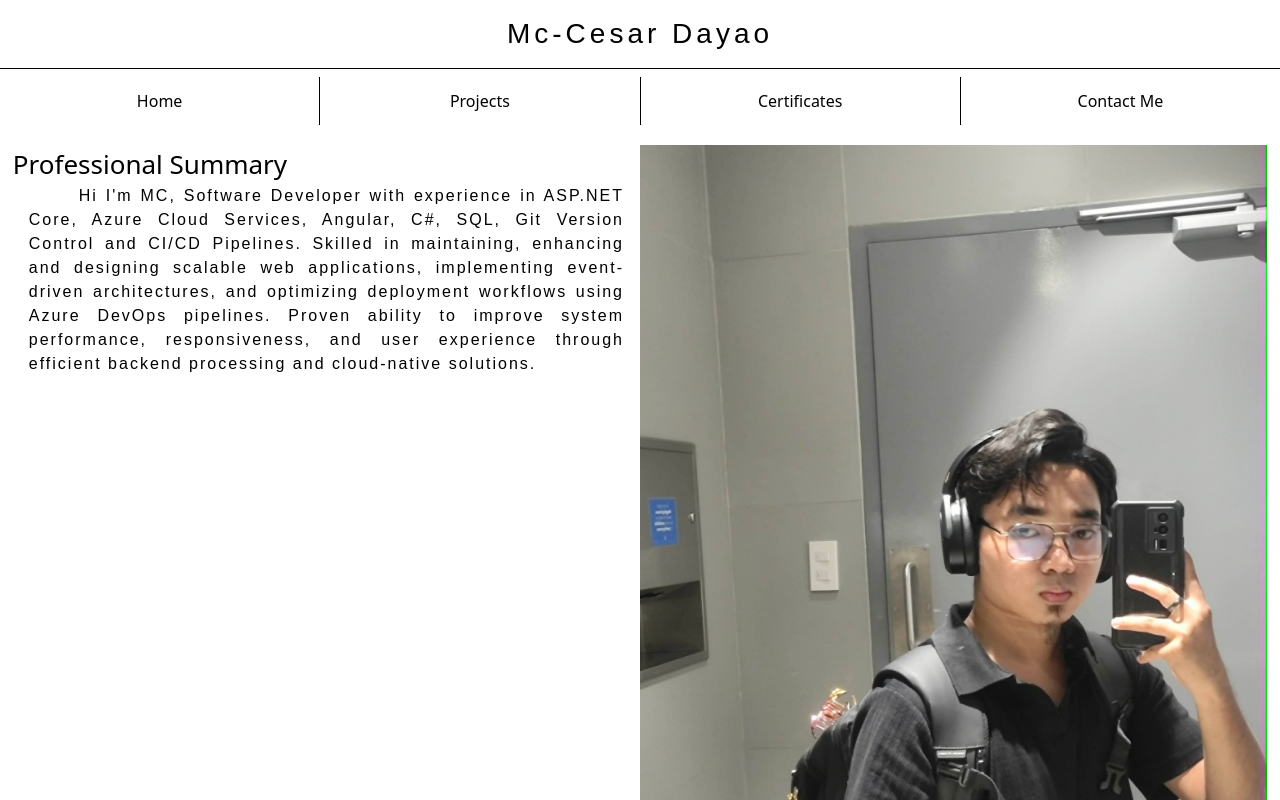
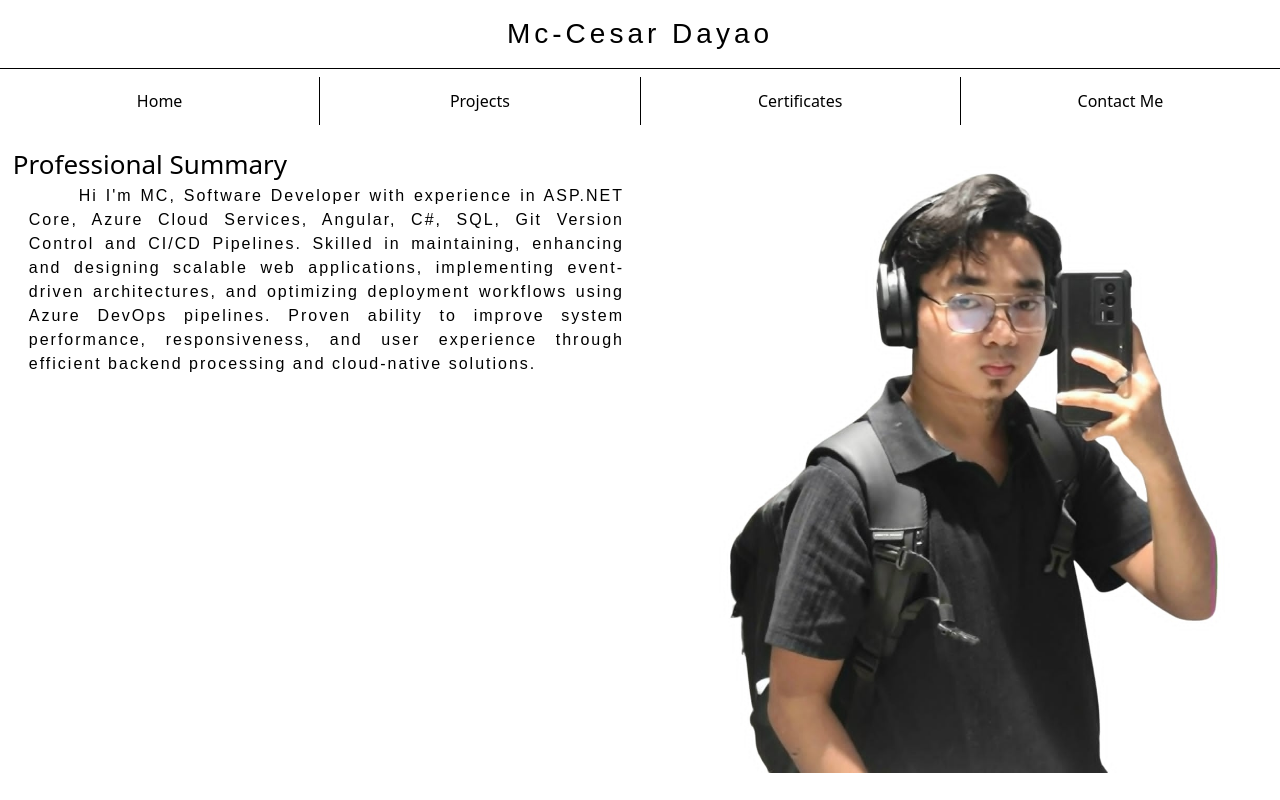
Before and after one commit to MC-dev-web/Portfolio, an Angular app: page / in a window 1280 px wide. Shown: the top 800 px of the page. Built offline with nearby package versions, Linux system fonts and the light colour scheme.

Commit message:
Minor enhancements

```diff
--- a/src/app/app.css
+++ b/src/app/app.css
@@ -0,0 +1,10 @@
+.main{
+    display: flex;
+    flex-direction: column;
+    min-height: 100vh;
+    margin: 0;
+}
+.homepage{
+    flex: 1;
+    display: block;
+}
--- a/src/app/app.html
+++ b/src/app/app.html
@@ -1,3 +1,7 @@
-<app-navbar></app-navbar>
-<app-homepage></app-homepage>
-<app-footer></app-footer>
+<div class="main">
+    <app-navbar></app-navbar>
+    <div class="homepage">
+        <app-homepage></app-homepage>
+    </div>
+    <app-footer></app-footer>
+</div>
--- a/src/app/homepage/homepage.css
+++ b/src/app/homepage/homepage.css
@@ -16,9 +16,12 @@ p {
     width:50%;
 }
 
-img{
+.profilePic img{
+    width: 100%;
+    /* height: 45vh; */
+    object-fit: cover;
     max-width: 100%;
-    height: auto;
+
 }
 
 .card-title{
--- a/src/app/homepage/homepage.html
+++ b/src/app/homepage/homepage.html
@@ -15,9 +15,10 @@
         </p>
       </mat-card-content>
     </mat-card>
-
-    <mat-card class="profilePic">
-        <img mat-card-image src="assets/images/picture1.jpg" alt="Muka ni MC">
-    </mat-card>
+    <div class="profilePic">
+      <mat-card>
+        <img mat-card-image [src]="imgSrc" alt="my profile">
+      </mat-card>
+    </div>
   </div>
 </main>
--- a/src/app/homepage/homepage.ts
+++ b/src/app/homepage/homepage.ts
@@ -2,6 +2,7 @@ import { Component } from '@angular/core';
 import { MatCard, MatCardContent, MatCardFooter, MatCardHeader, MatCardTitle, MatCardImage } from '@angular/material/card';
 import { MatSlideToggle } from '@angular/material/slide-toggle';
 import { RouterOutlet } from '@angular/router';
+import { NgClass } from "@angular/common";
 
 @Component({
   selector: 'app-homepage',
@@ -9,9 +10,12 @@ import { RouterOutlet } from '@angular/router';
     MatCard,
     MatCardTitle,
     MatCardContent,
-    MatCardImage
+    MatCardImage,
+    NgClass
 ],
   templateUrl: './homepage.html',
   styleUrl: './homepage.css',
 })
-export class Homepage {}
+export class Homepage {
+  imgSrc = "assets/images/picture2.jpg";
+}
```
Also changed, not shown: src/assets/images/picture2.jpg (added), 1 other file (tests, documents, lock files or other folders).
